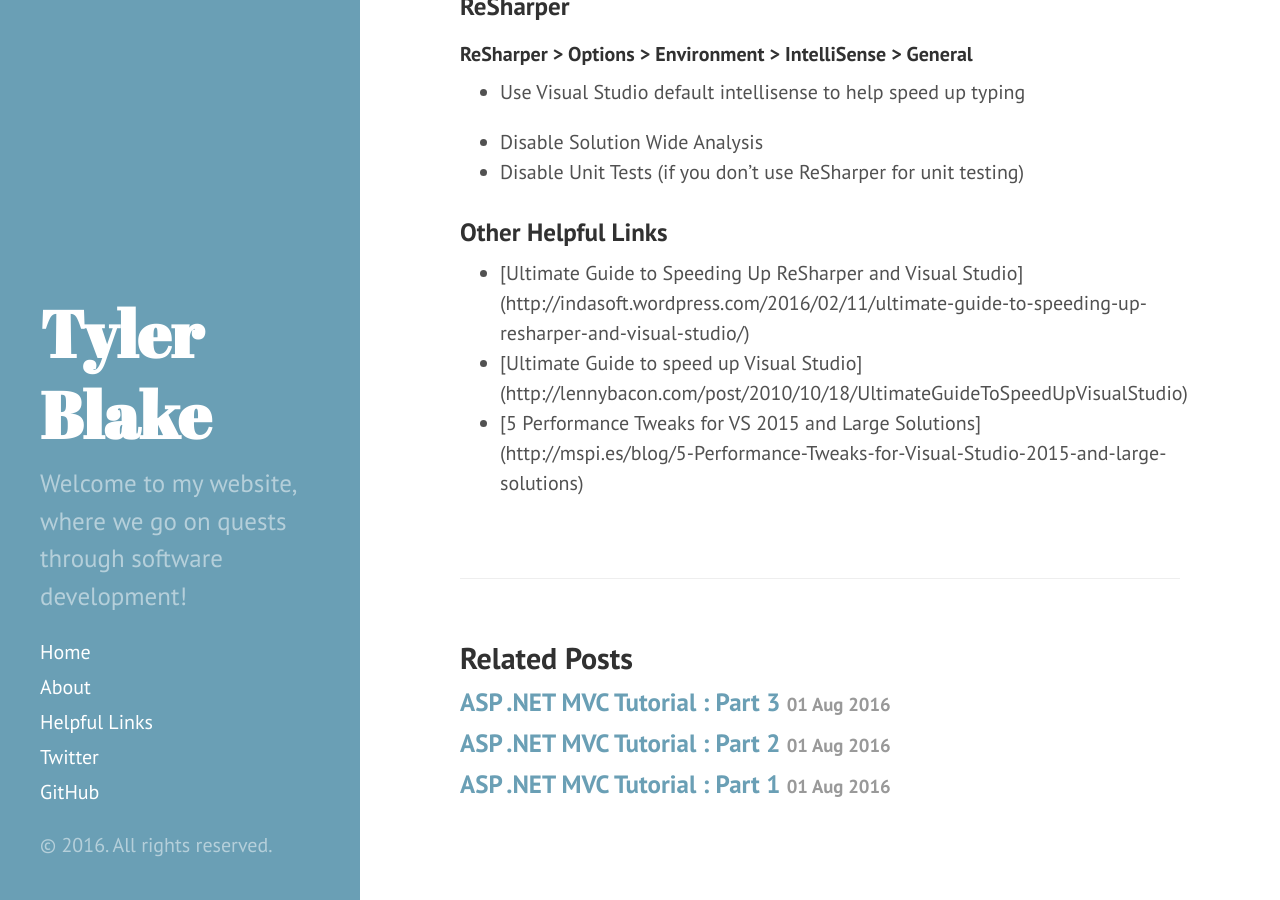
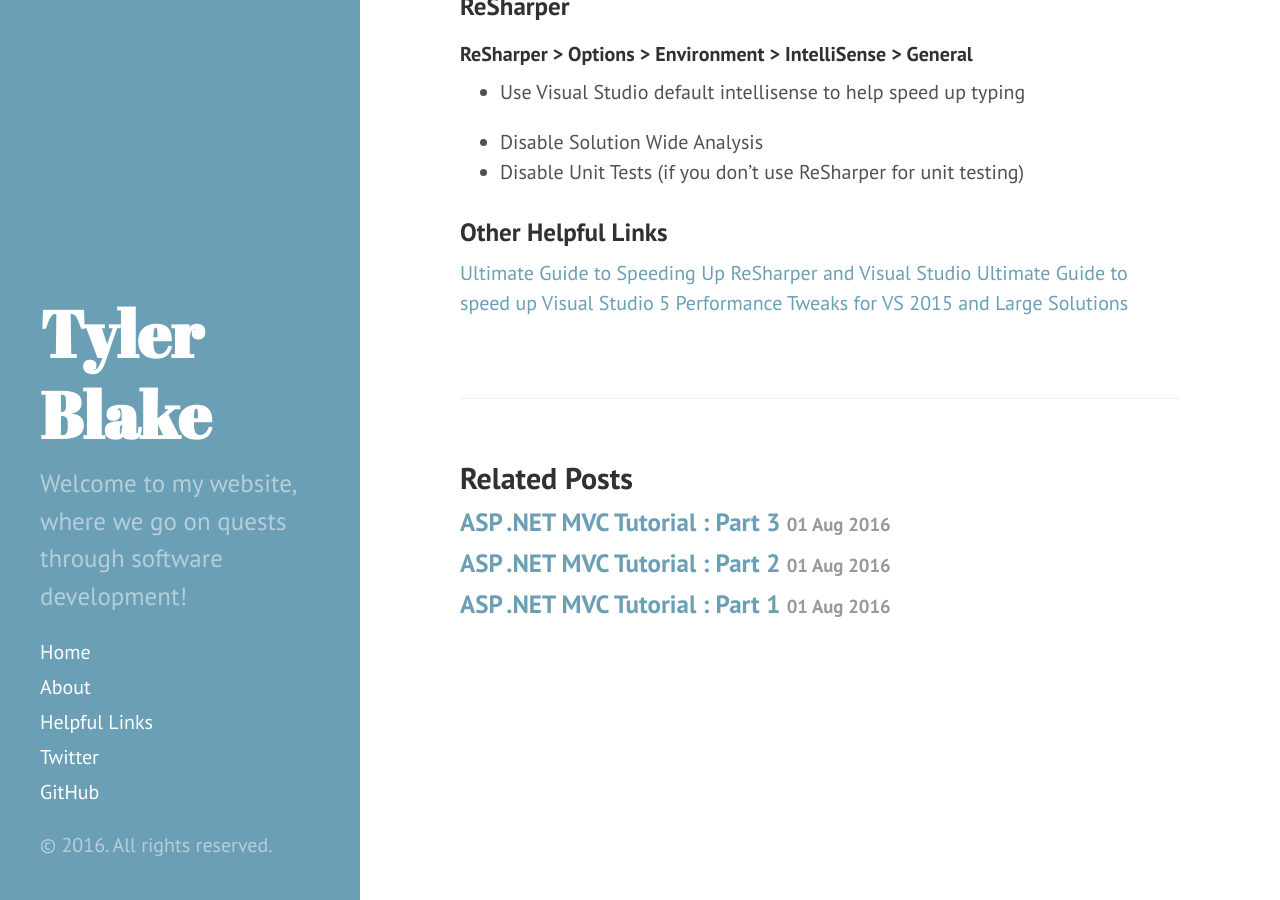
Before and after one commit to tylerablake/website, a Jekyll site: the page built from _posts/2016-03-01-.net-development-on-a-mac.md, in a window 1280 px wide and 900 px high, scrolled down 1502 px. Built offline with Jekyll 4.4.1, drawn with Linux system fonts in a browser that asks for light colours.

Commit message:
fix typo for hyperlinks

```diff
--- a/_posts/2016-03-01-.net-development-on-a-mac.md
+++ b/_posts/2016-03-01-.net-development-on-a-mac.md
@@ -58,6 +58,6 @@ This is placeholder text for a blog on setting up my development environment for
 
 
 ### Other Helpful Links
-* [Ultimate Guide to Speeding Up ReSharper and Visual Studio] (http://indasoft.wordpress.com/2016/02/11/ultimate-guide-to-speeding-up-resharper-and-visual-studio/)
-* [Ultimate Guide to speed up Visual Studio] (http://lennybacon.com/post/2010/10/18/UltimateGuideToSpeedUpVisualStudio)
-* [5 Performance Tweaks for VS 2015 and Large Solutions] (http://mspi.es/blog/5-Performance-Tweaks-for-Visual-Studio-2015-and-large-solutions)
+[Ultimate Guide to Speeding Up ReSharper and Visual Studio](http://indasoft.wordpress.com/2016/02/11/ultimate-guide-to-speeding-up-resharper-and-visual-studio/)
+[Ultimate Guide to speed up Visual Studio](http://lennybacon.com/post/2010/10/18/UltimateGuideToSpeedUpVisualStudio)
+[5 Performance Tweaks for VS 2015 and Large Solutions](http://mspi.es/blog/5-Performance-Tweaks-for-Visual-Studio-2015-and-large-solutions)
```
